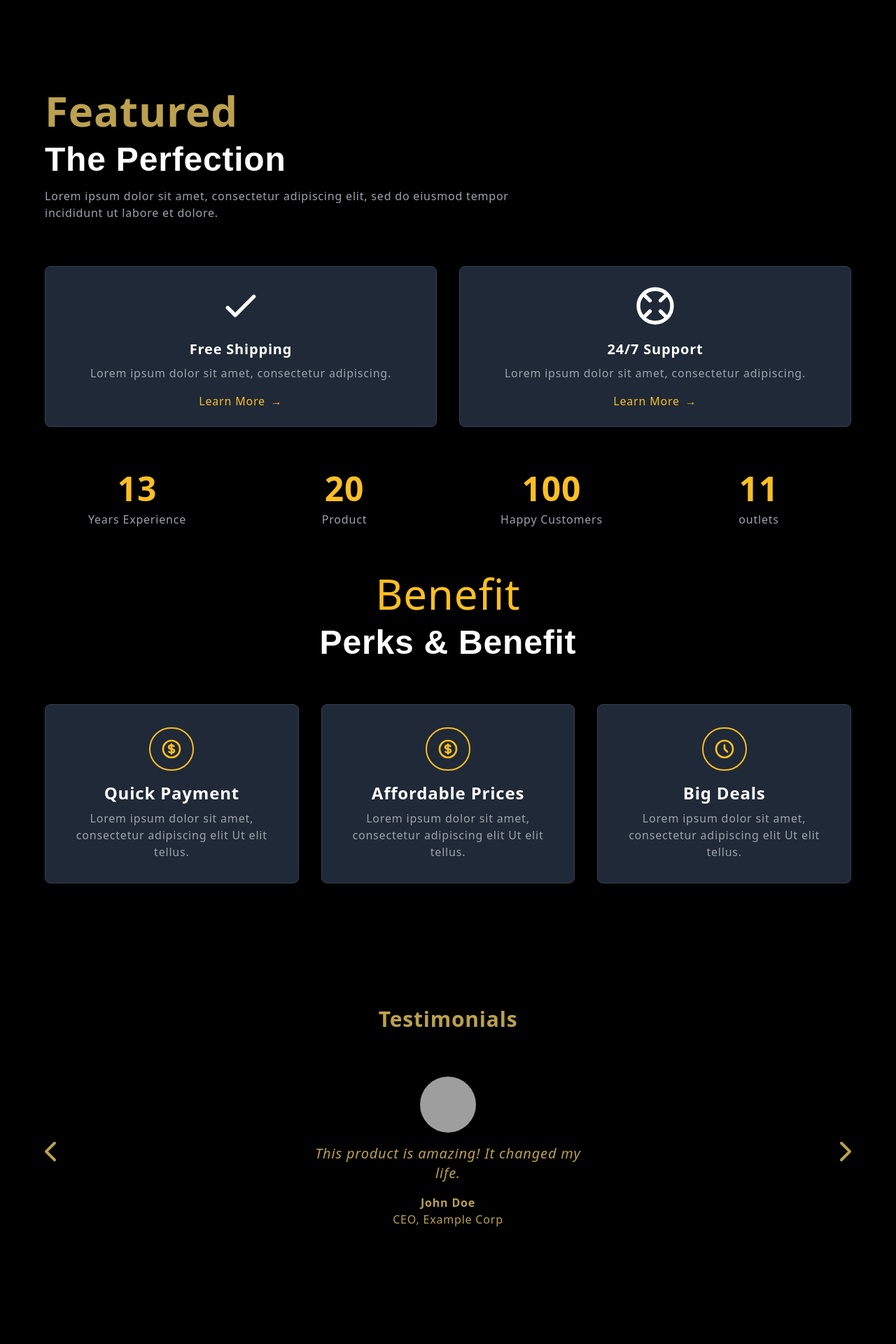
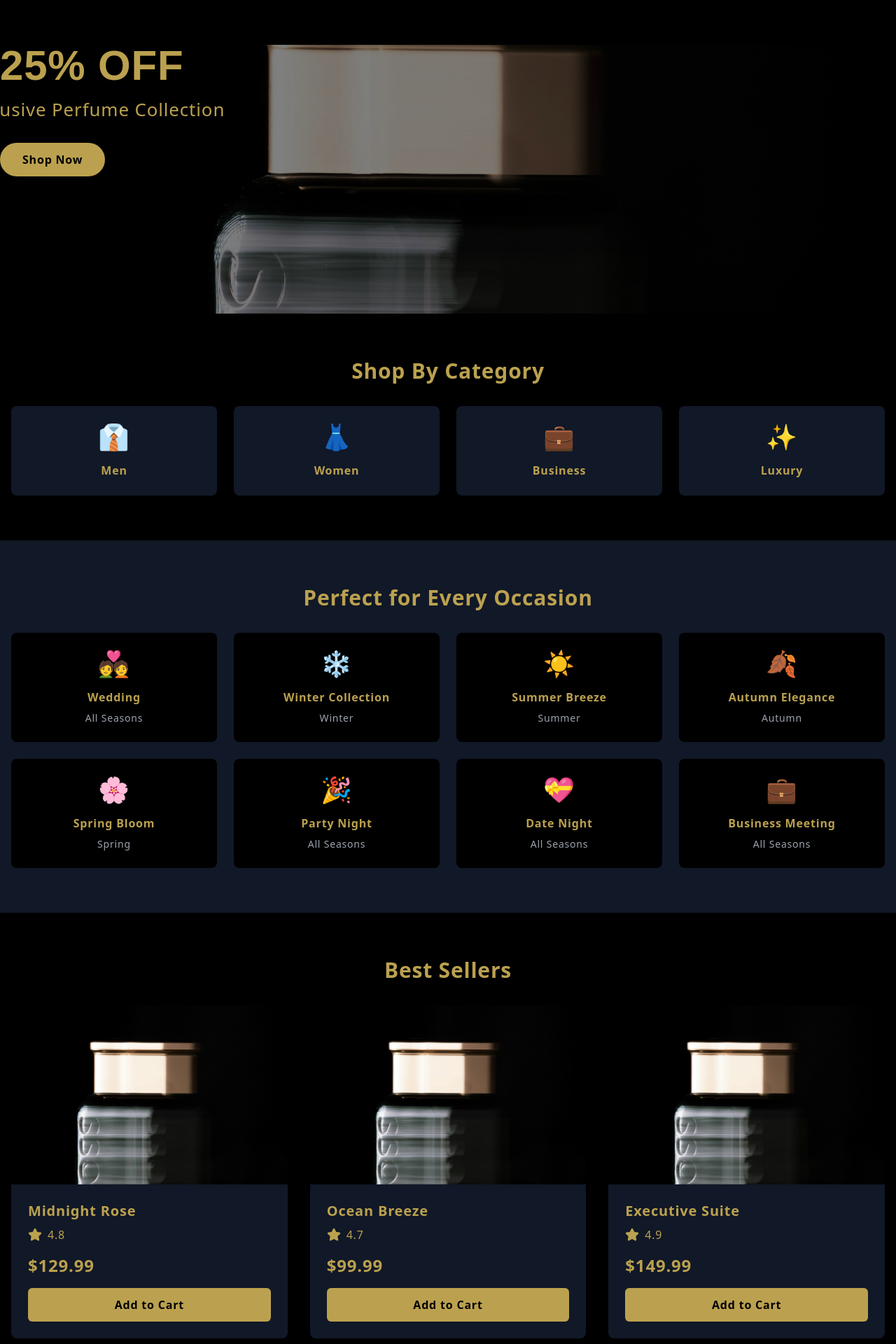
Before and after one commit to Mati-Shaikh/Floranza_Frontend, a Next.js app: page / in a window 1280 px wide. Shown: the part 800-2720 px from the top of the page at 70% size. Built offline with nearby package versions, Linux system fonts and the light colour scheme; grey boxes are pictures that could not be loaded.

Commit message:
More features Added Commit

```diff
--- a/components/perfumeShop.js
+++ b/components/perfumeShop.js
@@ -32,12 +32,27 @@ export default function PerfumeShop() {
   const [cart, setCart] = useState([]);
   const [showCart, setShowCart] = useState(false);
   const [showCheckout, setShowCheckout] = useState(false);
+
   const [checkoutDetails, setCheckoutDetails] = useState({
     name: "",
     email: "",
     address: "",
   });
   const [checkoutSuccess, setCheckoutSuccess] = useState(false);
+  const [subCategories, setSubCategories] = useState([]);
+
+  const handleCategoryChange = (category) => {
+    setPriceFilter(category);
+
+    // Update subcategories based on selected category
+    if (category === 'Men') {
+      setSubCategories(['Winter Specialist', 'Summer', 'Autumn', 'Business', 'Party']);
+    } else if (category === 'Women') {
+      setSubCategories(['Marriage', 'Luxury', 'Winter Specialist', 'Summer', 'Party']);
+    } else {
+      setSubCategories([]); // Reset if "All" or no specific category is selected
+    }
+  };
 
   const addToCart = (perfume) => {
     setCart([...cart, perfume]);
@@ -99,14 +114,27 @@ export default function PerfumeShop() {
         <select
           className="bg-[#2a2a2a] border border-[#BBA14F] rounded-full py-3 px-6 focus:outline-none focus:ring-2 focus:ring-[#BBA14F]"
           value={priceFilter}
-            onChange={(e) => setPriceFilter(e.target.value)}
+          onChange={(e) => handleCategoryChange(e.target.value)}
         >
-            <option value="all">All Prices</option>
-            <option value="under100">Under $100</option>
-            <option value="100to200">$100 - $200</option>
-            <option value="over200">Over $200</option>
+          <option value="all">Categories</option>
+          <option value="Men">Men</option>
+          <option value="Women">Women</option>
         </select>
       </div>
+
+      {/* Subcategories Section */}
+      {subCategories.length > 0 && (
+        <div className="mt-4 flex flex-wrap gap-4">
+          {subCategories.map((subCategory, index) => (
+            <div
+              key={index}
+              className="bg-[#2a2a2a] border border-[#BBA14F] rounded-full py-2 px-4 text-[#BBA14F] cursor-pointer hover:bg-[#BBA14F] hover:text-black transition"
+            >
+              {subCategory}
+            </div>
+          ))}
+        </div>
+      )}
     </div>
 
       {/* Products Grid */}
--- /dev/null
+++ b/components/promotion.js
@@ -0,0 +1,205 @@
+import React, { useState } from 'react';
+import { motion } from 'framer-motion';
+import { Star, Award, Sparkles, Heart } from 'lucide-react';
+
+const PerfumePromoSection = () => {
+  const [activeCategory, setActiveCategory] = useState('all');
+  const [activeEvent, setActiveEvent] = useState('all');
+
+  const categories = [
+    { id: 'men', name: 'Men', icon: '👔' },
+    { id: 'women', name: 'Women', icon: '👗' },
+    { id: 'business', name: 'Business', icon: '💼' },
+    { id: 'luxury', name: 'Luxury', icon: '✨' }
+  ];
+
+  const events = [
+    { id: 'wedding', name: 'Wedding', season: 'All Seasons', icon: '💑' },
+    { id: 'winter', name: 'Winter Collection', season: 'Winter', icon: '❄️' },
+    { id: 'summer', name: 'Summer Breeze', season: 'Summer', icon: '☀️' },
+    { id: 'autumn', name: 'Autumn Elegance', season: 'Autumn', icon: '🍂' },
+    { id: 'spring', name: 'Spring Bloom', season: 'Spring', icon: '🌸' },
+    { id: 'party', name: 'Party Night', season: 'All Seasons', icon: '🎉' },
+    { id: 'date', name: 'Date Night', season: 'All Seasons', icon: '💝' },
+    { id: 'business', name: 'Business Meeting', season: 'All Seasons', icon: '💼' }
+  ];
+
+  const bestSellers = [
+    {
+      id: 1,
+      name: 'Midnight Rose',
+      price: 129.99,
+      rating: 4.8,
+      category: 'women',
+      events: ['wedding', 'party', 'date'],
+      image: '/perfume2.jpg'
+    },
+    {
+      id: 2,
+      name: 'Ocean Breeze',
+      price: 99.99,
+      rating: 4.7,
+      category: 'men',
+      events: ['summer', 'date', 'party'],
+      image: '/perfume2.jpg'
+    },
+    {
+      id: 3,
+      name: 'Executive Suite',
+      price: 149.99,
+      rating: 4.9,
+      category: 'business',
+      events: ['business', 'winter'],
+      image: '/perfume2.jpg'
+    }
+  ];
+
+  return (
+    <div className="bg-black min-h-screen">
+      {/* Hero Section with Sale Banner */}
+      <motion.div className="relative h-96 overflow-hidden" initial={{ opacity: 0 }} animate={{ opacity: 1 }} transition={{ duration: 1 }}>
+        <img src="/perfume2.jpg" alt="Luxury Perfumes" className="w-full h-full object-cover" />
+        <div className="absolute inset-0 bg-black bg-opacity-50 flex items-center justify-center">
+        <motion.div
+          className="absolute top-0 left-0 w-full h-full pointer-events-none"
+          animate={{ opacity: [0.5, 1.5, 0.5] }}
+          transition={{ repeat: Infinity, duration: 0.5 }}
+        >
+            <h1 className="text-6xl font-bold text-[#BBA14F] mb-4">25% OFF</h1>
+            <motion.p
+              className="text-2xl text-[#BBA14F]"
+              animate={{ scale: [1, 1.2, 1] }}
+              transition={{ repeat: Infinity, duration: 2.5 }}
+            >
+              Exclusive Perfume Collection
+            </motion.p>
+            <motion.button
+              className="mt-8 px-8 py-3 bg-[#BBA14F] text-black rounded-full font-semibold hover:bg-[#9A844A] transition-colors"
+              whileHover={{ scale: 1.05 }}
+              whileTap={{ scale: 0.95 }}
+            >
+              Shop Now
+            </motion.button>
+          </motion.div>
+        </div>
+      </motion.div>
+      {/* Categories Section */}
+      <div className="max-w-7xl mx-auto py-16 px-4">
+        <h2 className="text-3xl font-bold text-[#BBA14F] mb-8 text-center">
+          Shop By Category
+        </h2>
+        <div className="grid grid-cols-2 md:grid-cols-4 gap-6">
+          {categories.map((category) => (
+            <motion.div
+              key={category.id}
+              className="bg-gray-900 rounded-lg p-6 text-center cursor-pointer hover:bg-gray-800 transition-colors"
+              whileHover={{ scale: 1.05 }}
+              whileTap={{ scale: 0.95 }}
+
+              onClick={() => setActiveCategory(category.id)}
+            >
+              <div className="text-4xl mb-4">{category.icon}</div>
+              <h3 className="text-[#BBA14F] font-semibold">{category.name}</h3>
+            </motion.div>
+          ))}
+        </div>
+      </div>
+
+      {/* Events Section */}
+      <div className="bg-gray-900 py-16">
+        <div className="max-w-7xl mx-auto px-4">
+          <h2 className="text-3xl font-bold text-[#BBA14F] mb-8 text-center">
+            Perfect for Every Occasion
+          </h2>
+          <div className="grid grid-cols-2 md:grid-cols-4 gap-6">
+            {events.map((event) => (
+              <motion.div
+                key={event.id}
+                className="bg-black rounded-lg p-6 text-center cursor-pointer"
+                whileHover={{ scale: 1.05 }}
+                whileTap={{ scale: 0.95 }}
+                onClick={() => setActiveEvent(event.id)}
+              >
+                <div className="text-4xl mb-4">{event.icon}</div>
+                <h3 className="text-[#BBA14F] font-semibold mb-2">{event.name}</h3>
+                <p className="text-gray-400 text-sm">{event.season}</p>
+              </motion.div>
+            ))}
+          </div>
+        </div>
+      </div>
+
+      {/* Best Sellers Section */}
+      <div className="max-w-7xl mx-auto py-16 px-4">
+        <h2 className="text-3xl font-bold text-[#BBA14F] mb-8 text-center">
+          Best Sellers
+        </h2>
+        <div className="grid grid-cols-1 md:grid-cols-3 gap-8">
+          {bestSellers.map((perfume) => (
+            <motion.div
+              key={perfume.id}
+              className="bg-gray-900 rounded-lg overflow-hidden"
+              whileHover={{ scale: 1.03 }}
+              initial={{ opacity: 0, y: 20 }}
+              animate={{ opacity: 1, y: 0 }}
+              transition={{ duration: 0.5 }}
+            >
+              <img
+                src={perfume.image}
+                alt={perfume.name}
+                className="w-full h-64 object-cover"
+              />
+              <div className="p-6">
+                <h3 className="text-xl font-bold text-[#BBA14F] mb-2">
+                  {perfume.name}
+                </h3>
+                <div className="flex items-center mb-4">
+                  <Star className="w-5 h-5 text-[#BBA14F] fill-current" />
+                  <span className="text-[#BBA14F] ml-2">{perfume.rating}</span>
+                </div>
+                <p className="text-2xl text-[#BBA14F] font-bold mb-4">
+                  ${perfume.price}
+                </p>
+                <motion.button
+                  className="w-full py-3 bg-[#BBA14F] text-black rounded-md font-semibold hover:bg-[#9A844A] transition-colors"
+                  whileHover={{ scale: 1.05 }}
+                  whileTap={{ scale: 0.95 }}
+                >
+                  Add to Cart
+                </motion.button>
+              </div>
+            </motion.div>
+          ))}
+        </div>
+      </div>
+
+      {/* Newsletter Section */}
+      <div className="bg-gray-900 py-16">
+        <div className="max-w-7xl mx-auto px-4 text-center">
+          <h2 className="text-3xl font-bold text-[#BBA14F] mb-4">
+            Stay Updated
+          </h2>
+          <p className="text-gray-400 mb-8">
+            Subscribe to receive exclusive offers and new arrival updates
+          </p>
+          <div className="max-w-md mx-auto flex gap-4">
+            <input
+              type="email"
+              placeholder="Enter your email"
+              className="flex-1 px-4 py-3 rounded-md bg-black text-[#BBA14F] border border-[#BBA14F] focus:outline-none focus:ring-2 focus:ring-[#BBA14F]"
+            />
+            <motion.button
+              className="px-6 py-3 bg-[#BBA14F] text-black rounded-md font-semibold hover:bg-[#9A844A] transition-colors"
+              whileHover={{ scale: 1.05 }}
+              whileTap={{ scale: 0.95 }}
+            >
+              Subscribe
+            </motion.button>
+          </div>
+        </div>
+      </div>
+    </div>
+  );
+};
+
+export default PerfumePromoSection;
--- a/package.json
+++ b/package.json
@@ -20,12 +20,14 @@
     "@mui/material": "^5.16.4",
     "@tailwindcss/typography": "^0.5.13",
     "dotenv": "^16.4.5",
+    "framer-motion": "^11.15.0",
     "leaflet": "^1.9.4",
     "lucide-react": "^0.469.0",
     "next": "12.2.4",
     "react": "^18.3.1",
     "react-dom": "^18.3.1",
     "react-leaflet": "^4.2.1",
+    "react-motion": "^0.5.2",
     "recharts": "^2.15.0",
     "swiper": "^11.1.7"
   },
--- a/pages/index.js
+++ b/pages/index.js
@@ -10,6 +10,7 @@ import Testimonials from '../components/testimonials';
 import Talk from '../components/talk';
 import Services from '../components/services';
 import AnimatedHero from '../components/hero';
+import PerfumePromoSection from '../components/promotion';
 
 
 
@@ -19,6 +20,9 @@ export default function Home() {
 
       <Navbar />
       <AnimatedHero />
+      <PerfumePromoSection/>
+
+
       <About />
       {/* <Course/>
       <GetIn/> */}
```
Also changed, not shown: 1 other file (tests, documents, lock files or other folders). Lines whose indentation alone changed are shown as unchanged.
